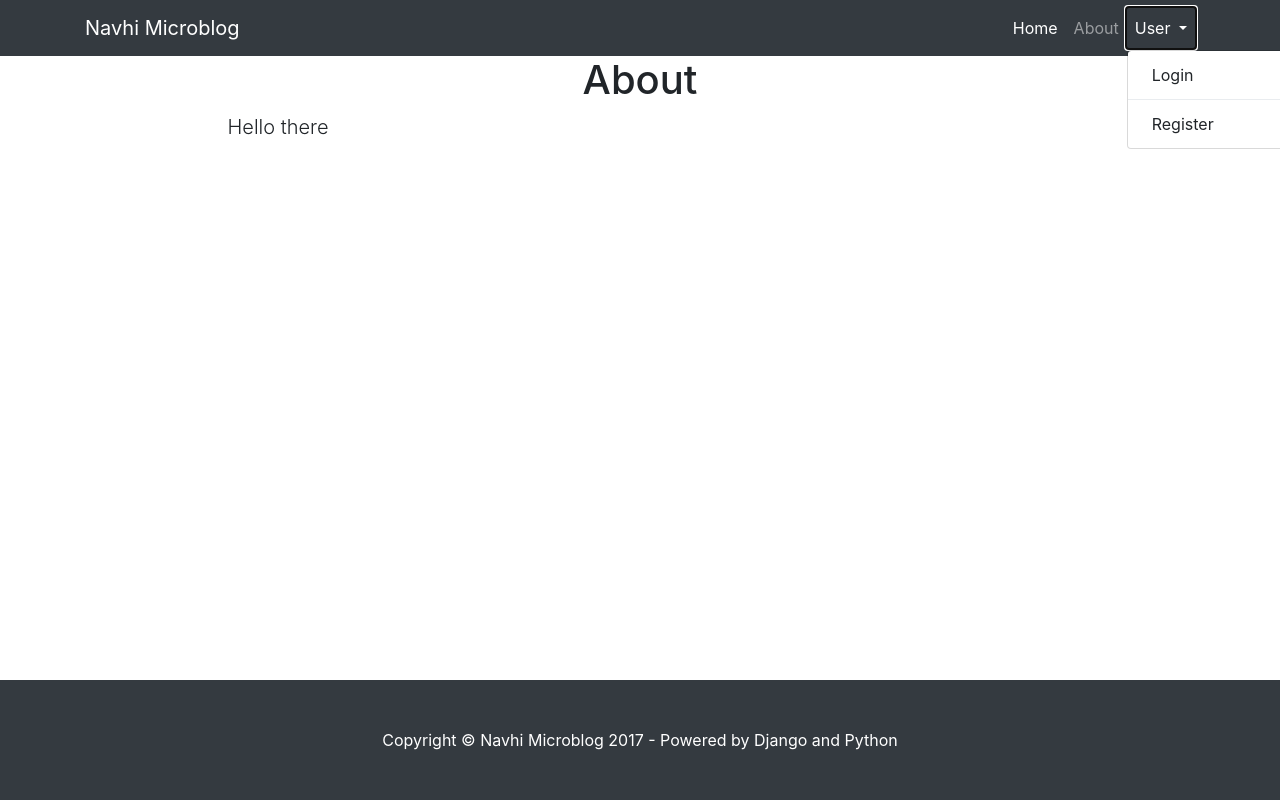
After one commit to ravhirzldi/django-microblog, a Django app: page /about/ in a window 1280 px wide, after a click on "User". The commit adds this page. Run offline with Django 3.2, Linux system fonts and the light colour scheme; some libraries are stand-ins or nearby versions.

Commit message:
Changes some layout

```diff
--- a/microblog/models.py
+++ b/microblog/models.py
@@ -25,7 +25,7 @@ class Post(models.Model):
     title = models.CharField(max_length=250)
     slug = models.SlugField(max_length=250,
                             unique_for_date='publish')
-    author = models.ForeignKey(User)
+    author = models.ForeignKey('auth.User')
     body = RichTextUploadingField('body')
     publish = models.DateTimeField(default=timezone.now)
     created = models.DateTimeField(auto_now_add=True)
--- /dev/null
+++ b/microblog/templates/base_.html
@@ -0,0 +1,104 @@
+<!DOCTYPE html>
+    <html lang="en">
+        {% load costume_tags %}
+		{% load static %}
+        <head>
+            <meta charset="utf-8">
+            <meta http-equiv="X-UA-Compatible" content="IE=edge">
+            <meta name="viewport" content="width=device-width, initial-scale=1, shrink-to-fit=no">
+			<meta author="Ravhi Rizaldi">
+
+            <!-- Latest compiled and minified Bootstrap 4 Beta 4 -->
+			<link rel="stylesheet" href="https://maxcdn.bootstrapcdn.com/bootstrap/4.0.0-beta.2/css/bootstrap.min.css">
+			<link rel="stylesheet" type="text/css" href="{% static 'css/microblog.css' %}" />
+			<!--Costume font from Google Font API's-->
+			<link href="http://fonts.googleapis.com/css?family=Lobster&subset=latin,latin-ext" rel="stylesheet" type="text/css">
+
+			<!--Footer responsive resize-->
+			<script>
+			function setfooter(){
+			var ht = document.getElementById("footer").scrollHeight;
+			document.body.style.marginBottom = ht + "px";
+			}
+
+			window.addEventListener('resize', function(){
+					setfooter();
+				}, true);
+			window.addEventListener('load', function(){
+				setfooter();
+			}, true);
+			</script>
+
+            <title>{% block title %}{% endblock %}</title>
+        </head>
+
+        <body>
+			<!-- Navigation -->
+			<nav class="navbar navbar-expand-lg navbar-dark bg-dark fixed-top">
+			  <div class="container">
+				<a class="navbar-brand" href="/">Navhi Microblog</a>
+				<button class="navbar-toggler" type="button" data-toggle="collapse" data-target="#navbarResponsive" aria-controls="navbarResponsive" aria-expanded="false" aria-label="Toggle navigation">
+				  <span class="navbar-toggler-icon"></span>
+				</button>
+				<div class="collapse navbar-collapse" id="navbarResponsive">
+				  <ul class="navbar-nav ml-auto">
+					<li class="nav-item active">
+					  <a class="nav-link" href="/">Home
+						<span class="sr-only">(current)</span>
+					  </a>
+					</li>
+					<li class="nav-item">
+						<a class="nav-link" href="{% url 'about' %}">About</a>
+					</li>
+					{% if user.is_authenticated %}
+					<li class="nav-item dropdown">
+						<a class="nav-link dropdown-toggle" href="#" id="navbarDropdown" role="button" data-toggle="dropdown" aria-haspopup="true" aria-expanded="false">
+							{{ user.username }}
+						</a>
+						<div class="dropdown-menu" aria-labelledby="navbarDropdown">
+							<a class="dropdown-item" href="{% url 'post_new' %}">Create New Post</a>
+							<div class="dropdown-divider"></div>
+							<a class="dropdown-item" href="{% url 'logout' %}">Logout</a>
+						</div>
+					</li>
+					{% else %}
+					<li class="nav-item dropdown">
+						<a class="nav-link dropdown-toggle" href="#user" id="navbarDropdown" role="button" data-toggle="dropdown" aria-haspopup="true" aria-expanded="false">
+							User
+						</a>
+						<div class="dropdown-menu" aria-labelledby="navbarDropdown">
+							<a class="dropdown-item" href="{% url 'login' %}">Login</a>
+							<div class="dropdown-divider"></div>
+							<a class="dropdown-item" href="/register">Register</a>
+						</div>
+					</li>
+					{% endif %}
+				  </ul>
+				</div>
+			  </div>
+			</nav>
+
+            <div class="container">
+                <div class="row align-items-center">
+
+				<!--Page content for each page-->
+				{% block content %}
+                {% endblock %}
+				<!--End Page Content-->
+
+				</div>
+            </div>
+
+		<!-- Footer -->
+		<footer id="footer" class="footer py-5 bg-dark">
+			<div class="container">
+				<p class="m-0 text-center text-white">Copyright &copy; Navhi Microblog 2017 - Powered by Django and Python</p>
+			</div>
+		</footer>
+
+		<!--All Script put in here to make page loading faster-->
+		<script src="https://code.jquery.com/jquery-3.2.1.slim.min.js"></script>
+		<script src="https://cdnjs.cloudflare.com/ajax/libs/popper.js/1.12.3/umd/popper.min.js"></script>
+		<script src="https://maxcdn.bootstrapcdn.com/bootstrap/4.0.0-beta.2/js/bootstrap.min.js"></script>
+        </body>
+    </html>
--- /dev/null
+++ b/microblog/templates/microblog/about.html
@@ -0,0 +1,9 @@
+{% extends "base_.html" %}
+{% load crispy_forms_tags %}
+{% block title %}Navhi Microblog - About{% endblock %}
+{% block content %}
+    <div class="col-lg-9 mx-auto">
+		<h1 class="text-center">About</h1>
+		<p class="lead">Hello there</p>
+    </div>
+{% endblock %}
--- a/microblog/templates/microblog/post_new.html
+++ b/microblog/templates/microblog/post_new.html
@@ -1,8 +1,8 @@
-{% extends "base.html" %}
+{% extends "base_.html" %}
 {% load crispy_forms_tags %}
 {% block title %}Navhi Microblog - New Post{% endblock %}
 {% block content %}
-    <div class="col-lg-8 text-justify">
+    <div class="col-lg-9 mx-auto">
         <h1>Create New Post</h1>
         <hr/>
         <form action="{{ action_url }}" method="post" accept-charset="utf-8">
--- a/microblog/urls.py
+++ b/microblog/urls.py
@@ -20,4 +20,6 @@ urlpatterns = [
     url(r'^post/delete/(?P<pk>\d+)$', views.DeletePost.as_view(), name='post_delete'),
     # Edit Post
     url(r'^post/edit/(?P<pk>\d+)$', views.EditPost.as_view(), name='post_edit'),
+    #About
+    url(r'about/$', views.About, name='about'),
 ]
--- a/microblog/views.py
+++ b/microblog/views.py
@@ -6,7 +6,7 @@ from django.contrib.auth import login, authenticate
 from django.contrib.auth.forms import UserCreationForm
 from django.views.decorators.csrf import csrf_protect
 from django.template import RequestContext
-from django.http import HttpResponseRedirect
+from django.http import HttpResponseRedirect, HttpResponse
 from microblog.forms import *
 from .models import Post
 # from .forms import NewPostForm
@@ -53,6 +53,9 @@ class EditPost(UpdateView):
     template_name = 'microblog/post_edit.html'
     fields = 'title', 'author', 'body', 'status', 'tags'
 
+def About(request):
+    return render(request,'microblog/about.html')
+
 @csrf_protect
 def register(request):
     if request.method == 'POST':
```
Also changed, not shown: microblog/templates/registration/login.html (+8 -6 lines), microblog/templates/registration/register.html (+8 -4 lines).
